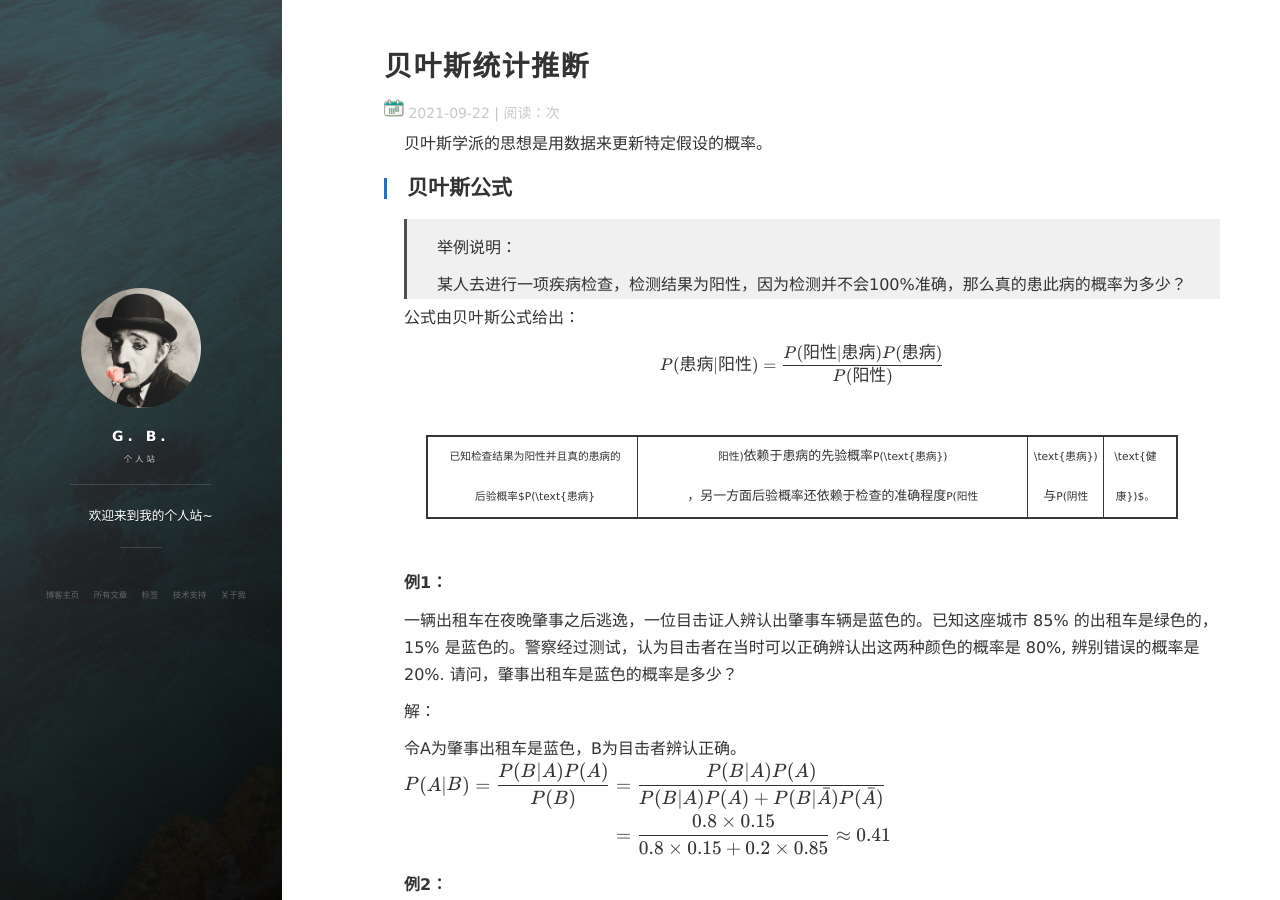
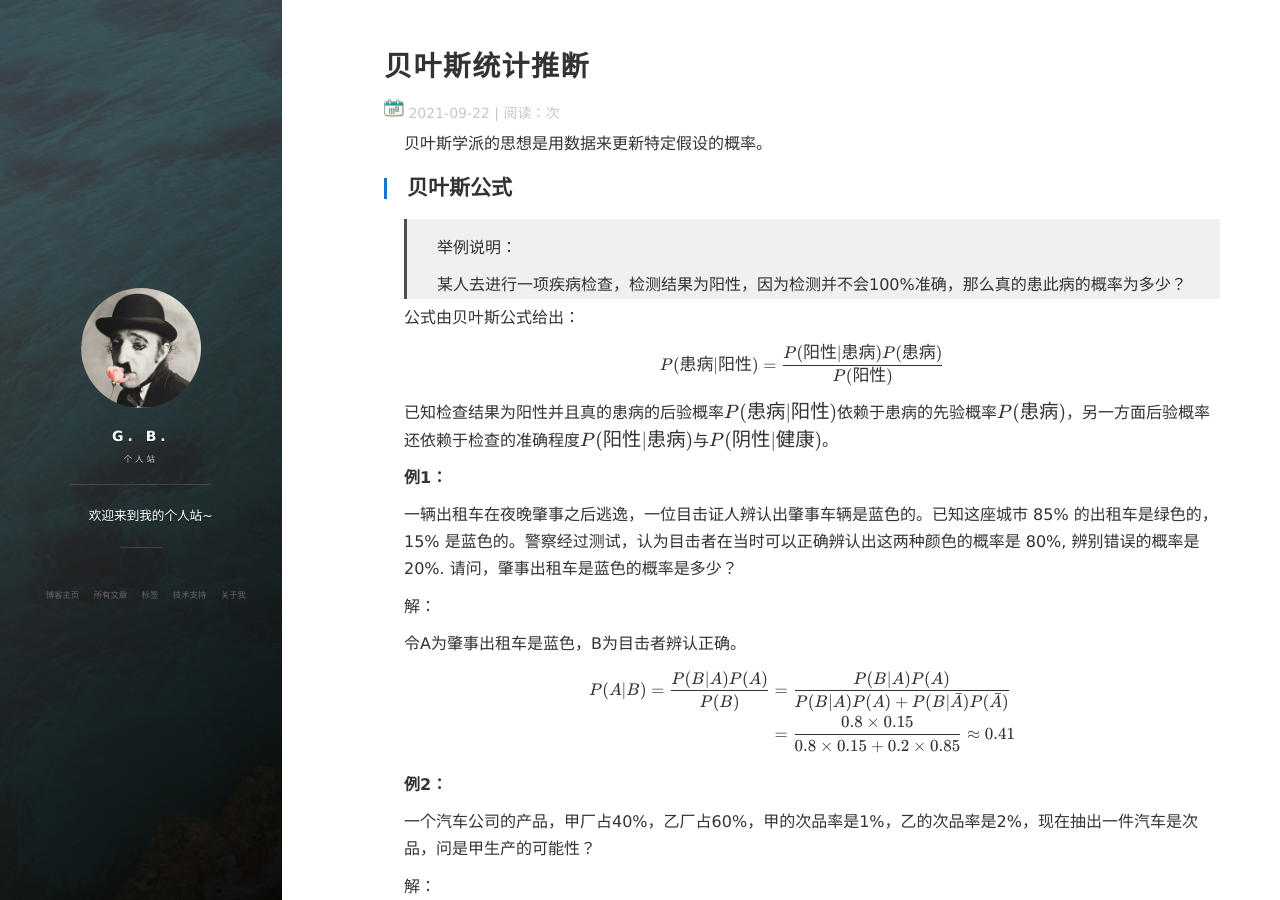
Before and after one commit to Blanket58/Blanket58.github.io, a Jekyll site: the page built from _posts/2021-09-22-bayes.md, in a window 1280 px wide and 900 px high. Built offline with Jekyll 4.4.1, drawn with Linux system fonts in a browser that asks for light colours; nearby versions of some CDN libraries; comment, search, counter and statistics services are not loaded.

Commit message:
Update 2021-09-22-bayes.md

```diff
--- a/_posts/2021-09-22-bayes.md
+++ b/_posts/2021-09-22-bayes.md
@@ -18,10 +18,10 @@ katex: true
 公式由贝叶斯公式给出：
 
 $$
-P(\text{患病}|阳性) = \dfrac{P(阳性|\text{患病})P(\text{患病})}{P(阳性)}
+P(患病 \vert 阳性) = \frac{P(阳性 \vert 患病)P(患病)}{P(阳性)}
 $$
 
-已知检查结果为阳性并且真的患病的后验概率$P(\text{患病}|阳性)$依赖于患病的先验概率$P(\text{患病})$，另一方面后验概率还依赖于检查的准确程度$P(阳性|\text{患病})$与$P(阴性|\text{健康})$。
+已知检查结果为阳性并且真的患病的后验概率$P(患病 \vert 阳性)$依赖于患病的先验概率$P(患病)$，另一方面后验概率还依赖于检查的准确程度$P(阳性 \vert 患病)$与$P(阴性 \vert 健康)$。
 
 **例1：**
 
@@ -30,6 +30,7 @@ $$
 解：
 
 令A为肇事出租车是蓝色，B为目击者辨认正确。
+
 $$
 \begin{aligned}
 P(A \vert B) = \frac {P(B \vert A) P(A)} {P(B)} &= \frac {P(B \vert A) P(A)} {P(B \vert A)P(A) + P(B \vert \bar A)P(\bar A)} \\
@@ -44,6 +45,7 @@ $$
 解：
 
 令A为产品是甲生产的，B为该产品为次品。
+
 $$
 P(A \vert B) = \frac {0.01 \times 0.4} {0.01 \times 0.4 + 0.02 \times 0.6} = 0.25
 $$
@@ -51,6 +53,7 @@ $$
 ## 似然函数
 
 在统计学中，似然函数的定义是：
+
 $$
 L(\theta \vert x) = P(x \vert \theta)
 $$
```
